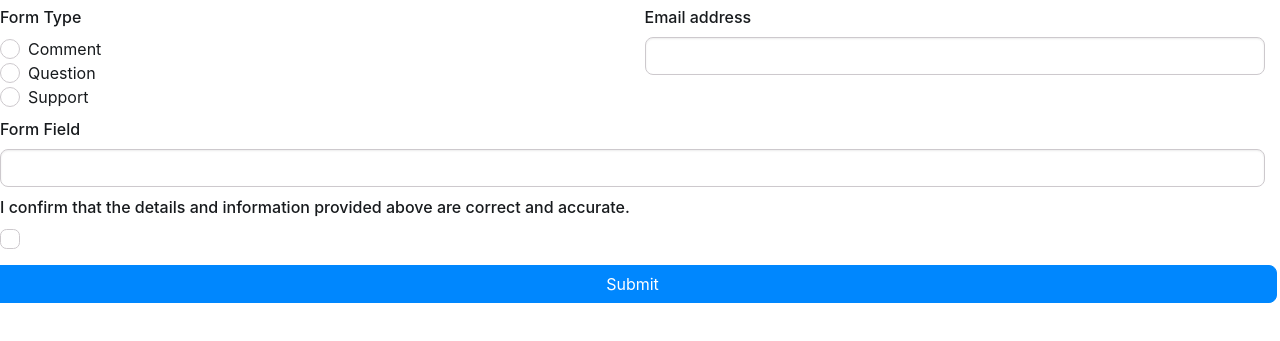
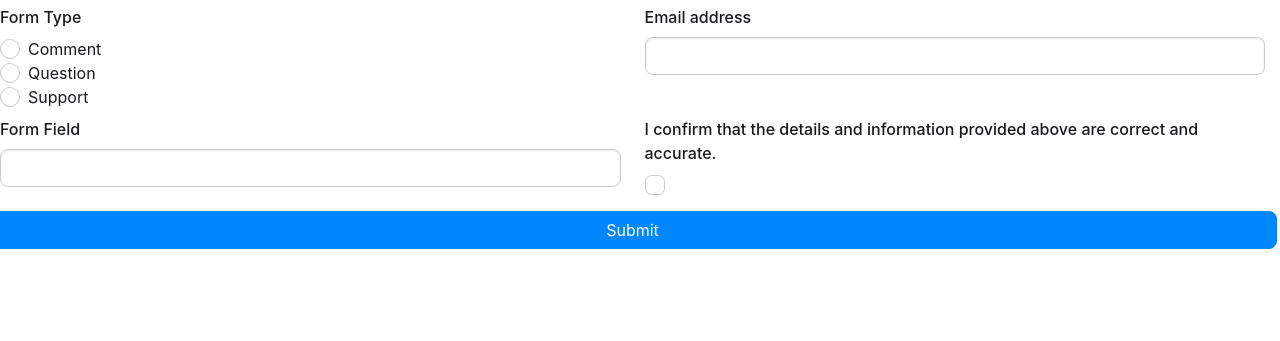
Before and after one commit to kc-465/Lab6, a plain HTML site: page contact.html in a window 1280 px wide. Shown: the part 185-526 px from the top of the page. Drawn offline with Linux system fonts and the light colour scheme.

Commit message:
v1.1a - Submission compliant adjustment

```diff
--- a/contact.html
+++ b/contact.html
@@ -65,11 +65,11 @@
                 <label for="exampleInputEmail1" class="form-label">Email address</label>
                 <input type="email" class="form-control" id="exampleInputEmail1" aria-describedby="helpEmail">
             </div>
-            <div class="mb-3 md:col-12">
+            <div class="mb-3 md:col-6">
                 <label for="inputQuestion" class="form-label">Form Field</label>
                 <input type="text" class="form-control" id="inputQuestion" aria-describedby="helpQuestion">
             </div>
-            <div class="mb-3 md:col-12">
+            <div class="mb-3 md:col-6">
                 <label for="inputPerm" class="form-label">I confirm that the details and information provided above are correct and accurate.</label><br>
                 <input type="checkbox" id="fieldCheck" class="check"/>
             </div>
```
